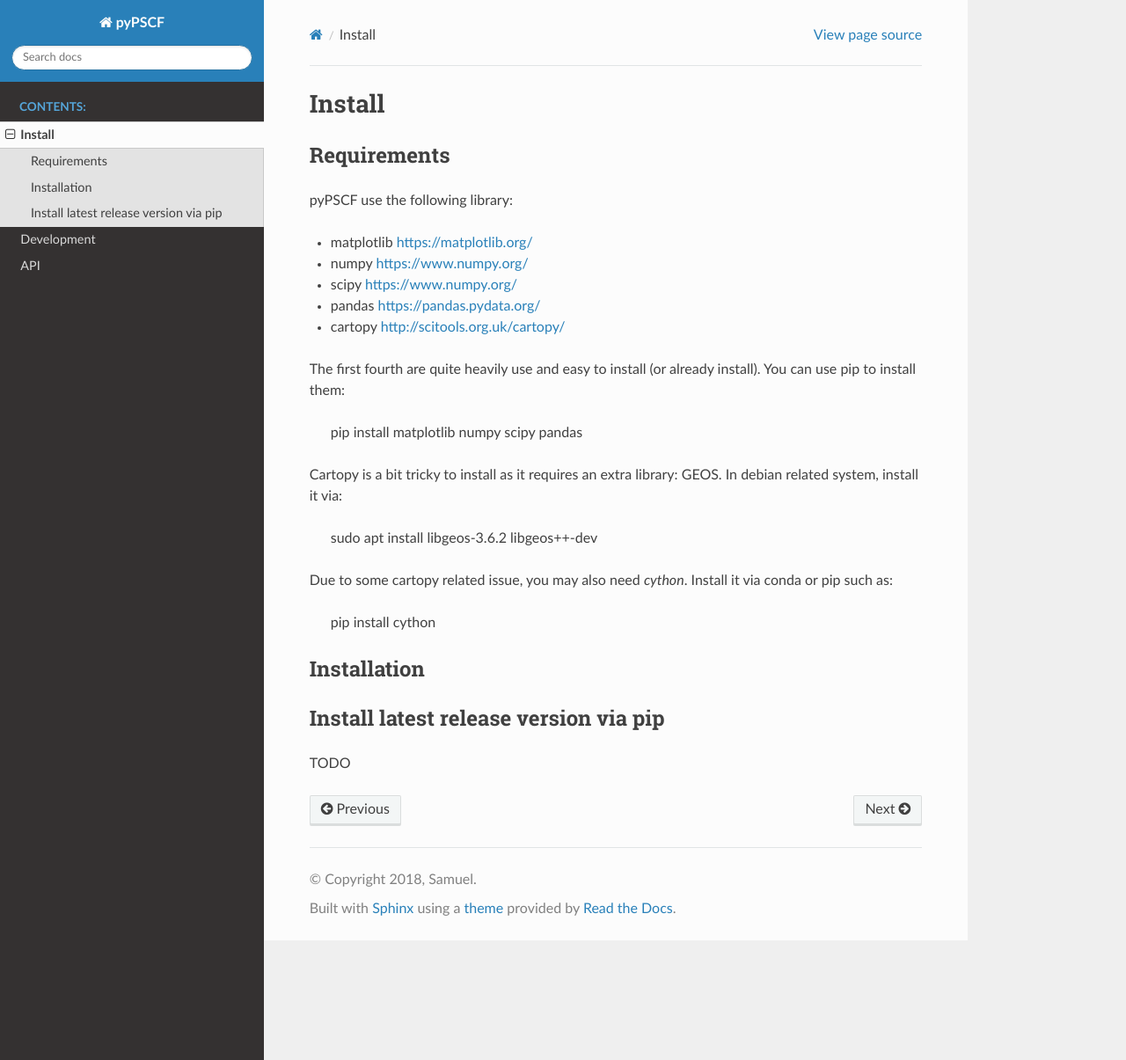
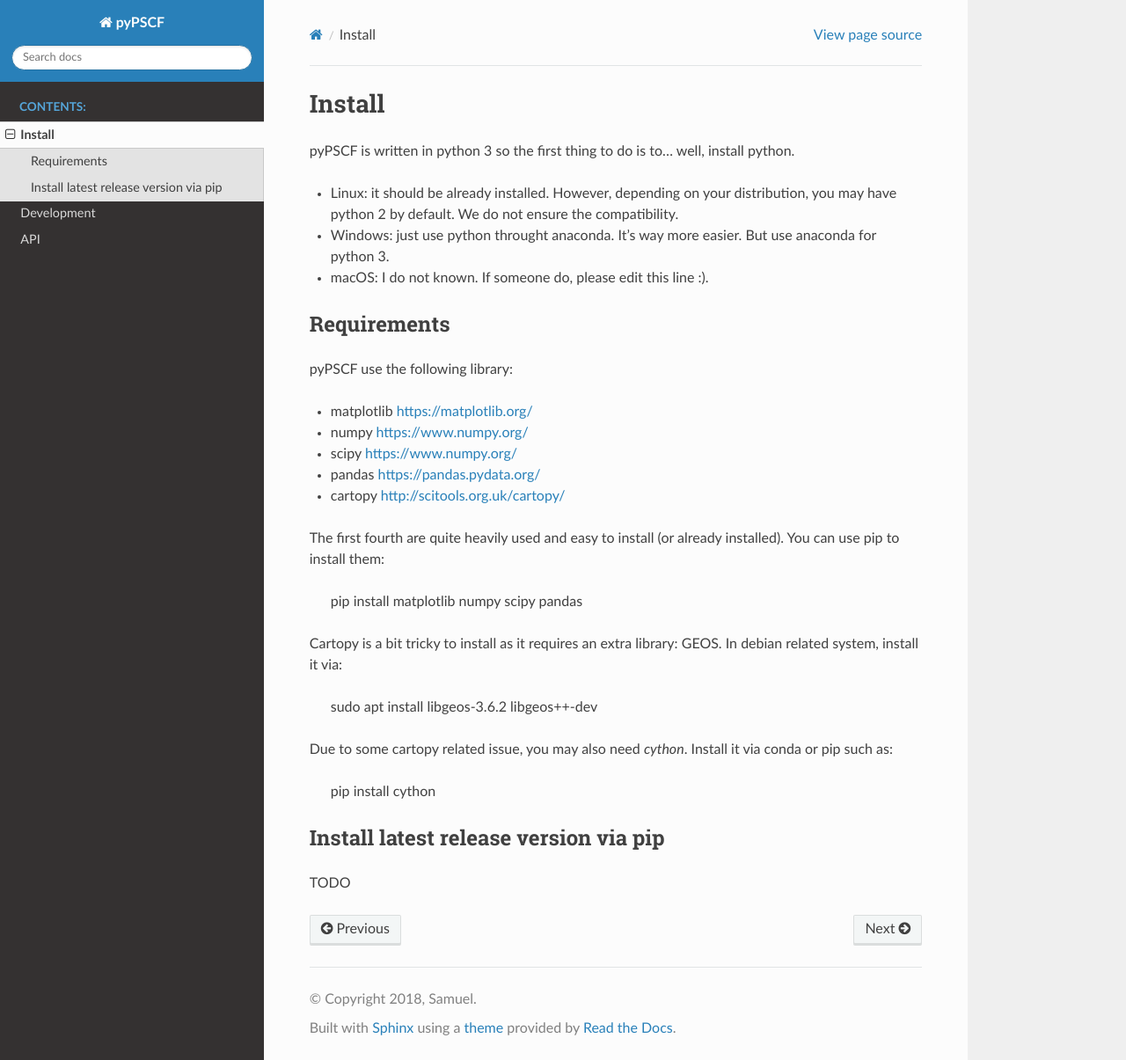
Before and after one commit to weber-s/pyPSCF, a Sphinx documentation site: the page built from docs/install.rst, in a window 1280 px wide and 1205 px high. Shown: the whole window at 88% size. Built offline with Sphinx 7.4.7 and the Read the Docs theme 2.0.0, drawn with Linux system fonts in a browser that asks for light colours.

Commit message:
update install.rst

```diff
--- a/docs/install.rst
+++ b/docs/install.rst
@@ -1,5 +1,15 @@
 Install
 -------
+
+pyPSCF is written in python 3 so the first thing to do is to... well, install
+python.
+
+- Linux: it should be already installed. However, depending on your
+  distribution, you may have python 2 by default. We do not ensure the
+  compatibility.
+- Windows: just use python throught anaconda. It's way more easier. But use
+  anaconda for python 3.
+- macOS: I do not known. If someone do, please edit this line :).
 
 Requirements
 ~~~~~~~~~~~~
@@ -12,8 +22,8 @@ pyPSCF use the following library:
 -  pandas https://pandas.pydata.org/
 -  cartopy http://scitools.org.uk/cartopy/
 
-The first fourth are quite heavily use and easy to install (or already
-install). You can use pip to install them:
+The first fourth are quite heavily used and easy to install (or already
+installed). You can use pip to install them:
 
     pip install matplotlib numpy scipy pandas
 
@@ -27,10 +37,6 @@ conda or pip such as:
 
     pip install cython
 
-Installation
-~~~~~~~~~~~~
-
-
 Install latest release version via pip
 ~~~~~~~~~~~~~~~~~~~~~~~~~~~~~~~~~~~~~~
 TODO
```
